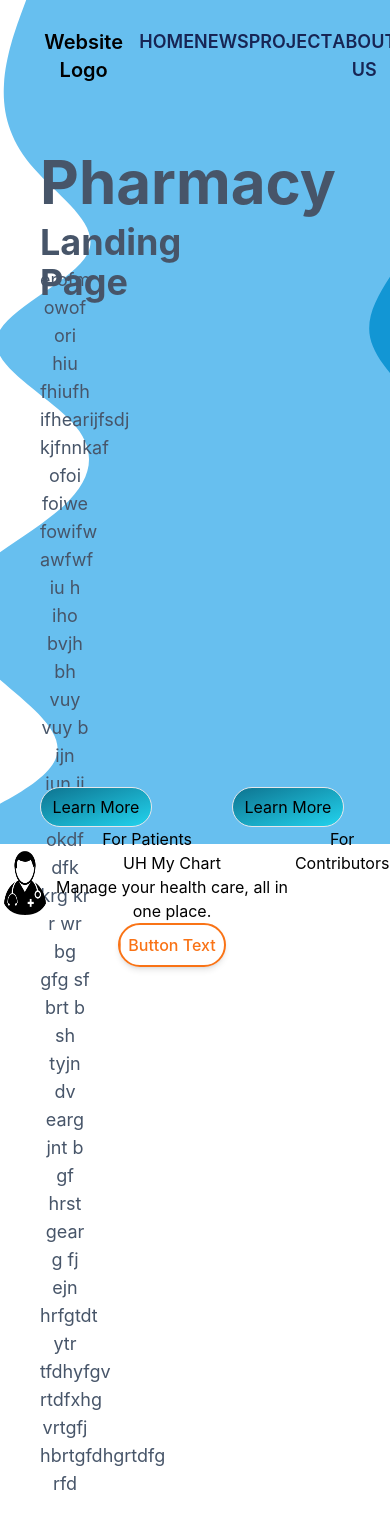
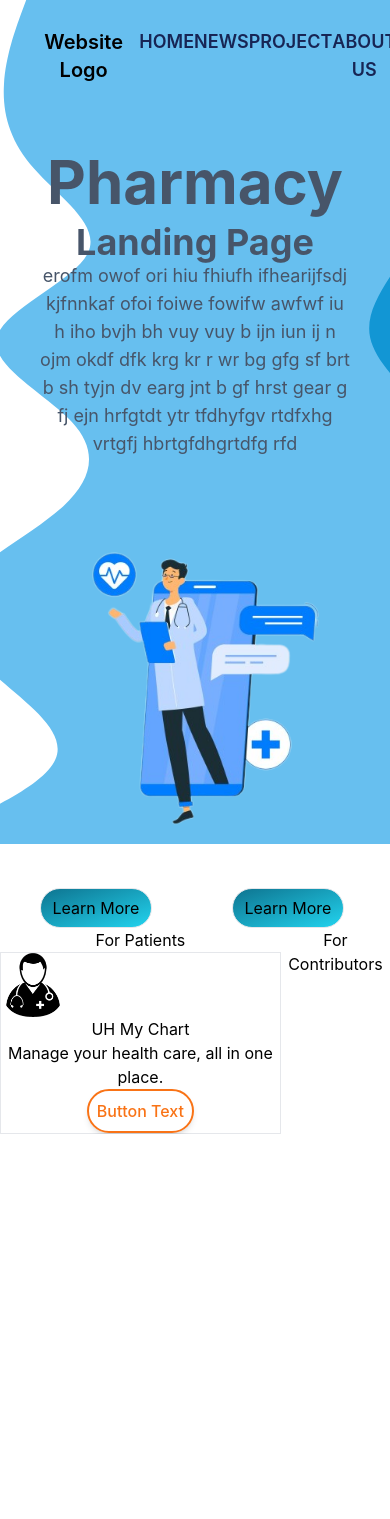
Before and after one commit to arnav1203/medconnect, a React (Create React App) app: page / in a window 390 px wide. Shown: the top 1519 px of the page. After the commit the page ends 1134 px from the top, so only its background shows below. Built offline with nearby package versions, Linux system fonts and the light colour scheme.

Commit message:
responsive in progress

```diff
--- a/src/Components/Landingpage.js
+++ b/src/Components/Landingpage.js
@@ -7,14 +7,14 @@ export default function Landingpage() {
     return (
         <div className='h-screen'>
             <Navbar />
-            <div className='md:flex justify-between items-center w-full h-4/5'>
-                <div className='w-1/3 h-fit p-10'>
+            <div className='md:flex md:justify-between md:items-center w-full md:h-4/5'>
+                <div className='md:w-1/3 h-fit p-10'>
                     <div className=''>
                         <div className=''>
                             <p className='text-6xl font-bold text-slate-600 drop-shadow-[0_1.2px_1.2px_rgba(0,0,0,0)] h-[70px]'>Pharmacy</p>
                         </div>
                         <div className='text-4xl font-bold text-slate-600'>
-                            <p className='h-11'>Landing Page</p>
+                            <p className='lg:h-11'>Landing Page</p>
                         </div>
                     </div>
                     <div className=''>
@@ -23,7 +23,7 @@ export default function Landingpage() {
                         </p>
                     </div>
                 </div>
-                <div className='animate-floaty'>
+                <div className='animate-floaty flex justify-center'>
                     <img src={doctor} alt='doctor'></img>
                 </div>
             </div>
--- a/src/Components/Patvscon.js
+++ b/src/Components/Patvscon.js
@@ -9,7 +9,7 @@ export default function Patvscon() {
                         For Patients
                     </div>
                     <div>
-                        <div className='flex'>
+                        <div className='md:flex border '>
                             <div>
                                 <img src={doctor} className='h-16'></img>
                             </div>
```
